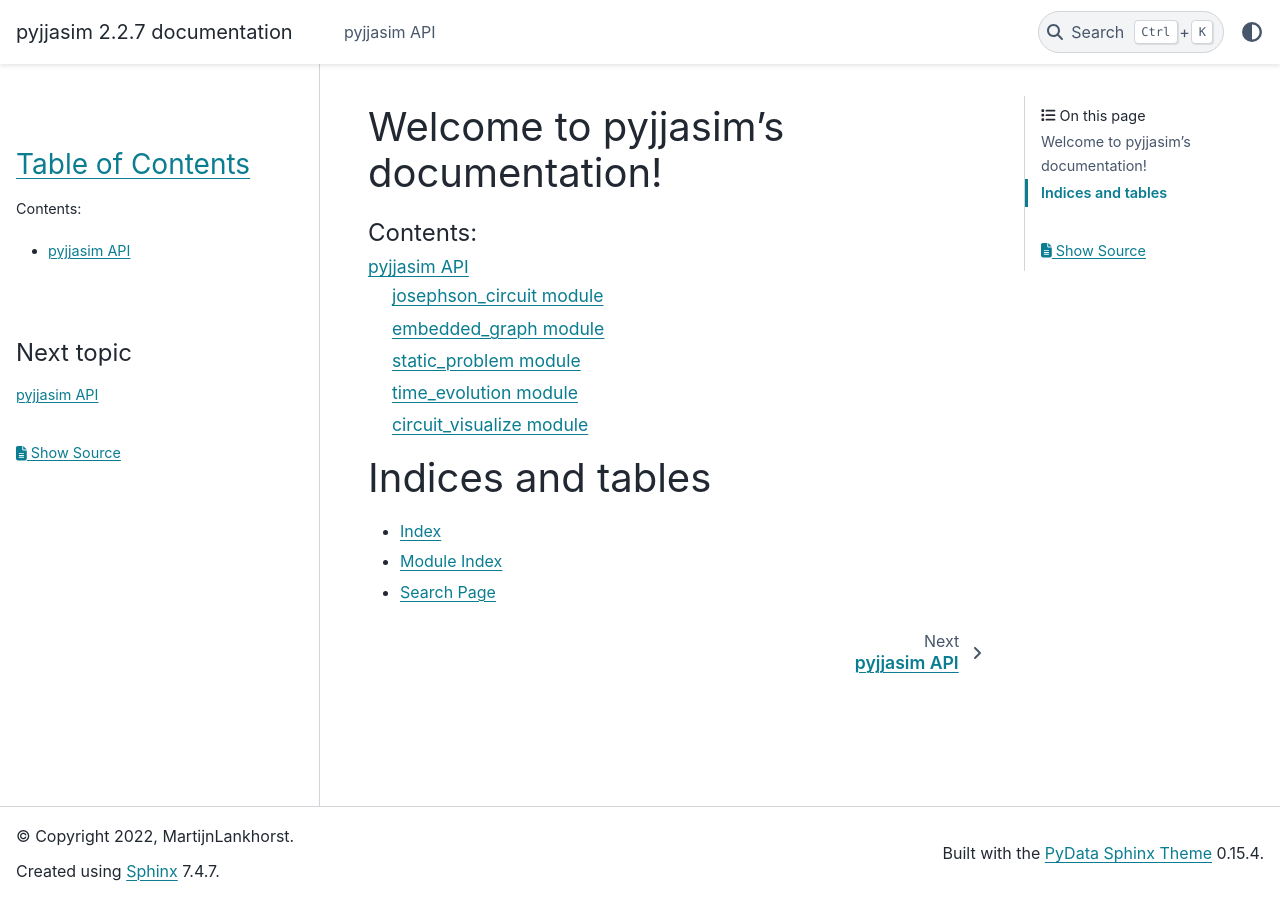
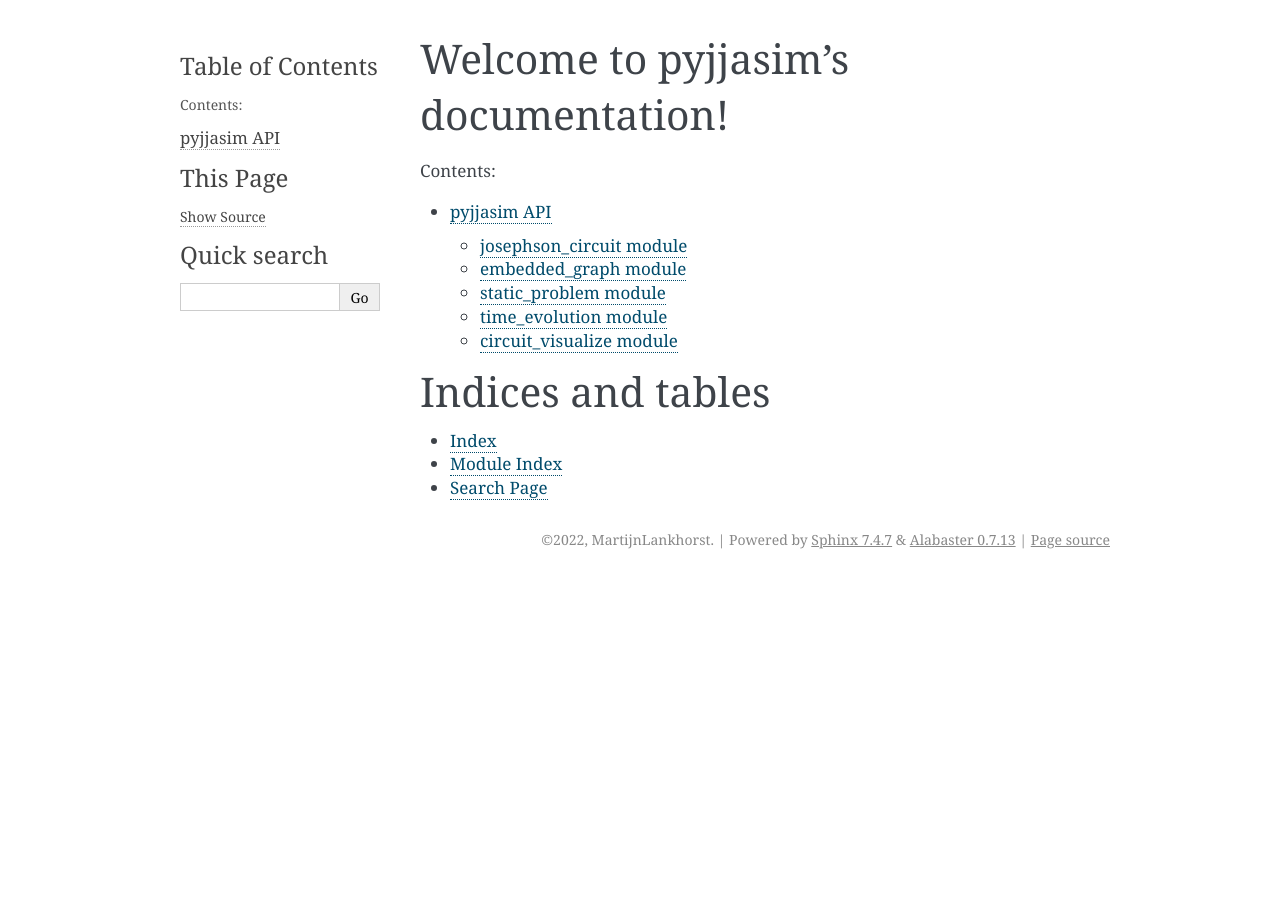
Before and after one commit to martijnLankhorst/pyjjasim, a Sphinx documentation site: the page built from docs/index.rst, in a window 1280 px wide. Built offline with Sphinx 7.4.7, drawn with Linux system fonts in a browser that asks for light colours.

Commit message:
updated doc

```diff
--- a/docs/conf.py
+++ b/docs/conf.py
@@ -90,7 +90,7 @@ master_doc = 'index'
 # The theme to use for HTML and HTML Help pages.  See the documentation for
 # a list of builtin themes.
 #
-html_theme = 'pydata_sphinx_theme'
+# html_theme = 'pydata_sphinx_theme'
 
 # Add any paths that contain custom static files (such as style sheets) here,
 # relative to this directory. They are copied after the builtin static files,
```
